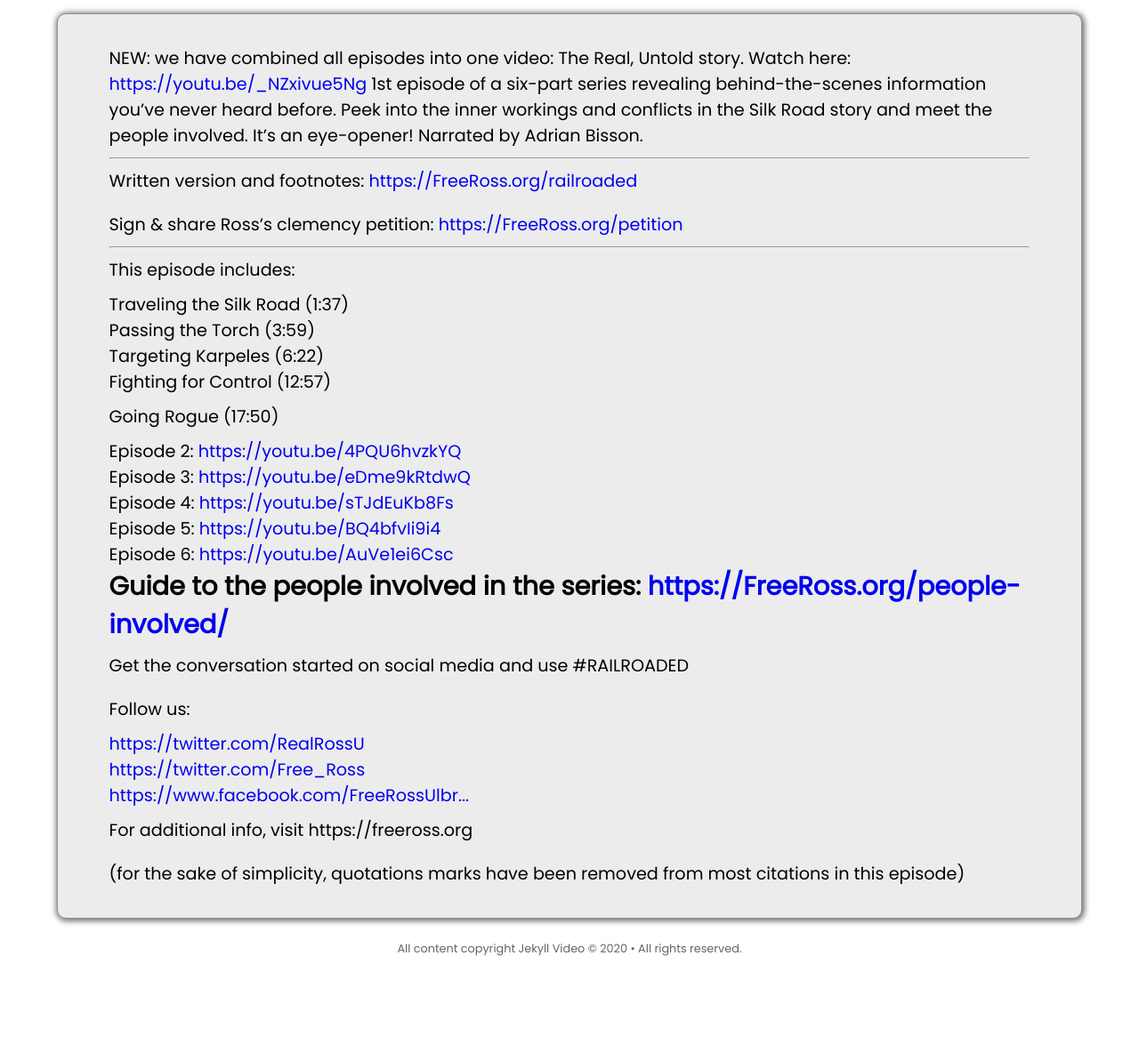
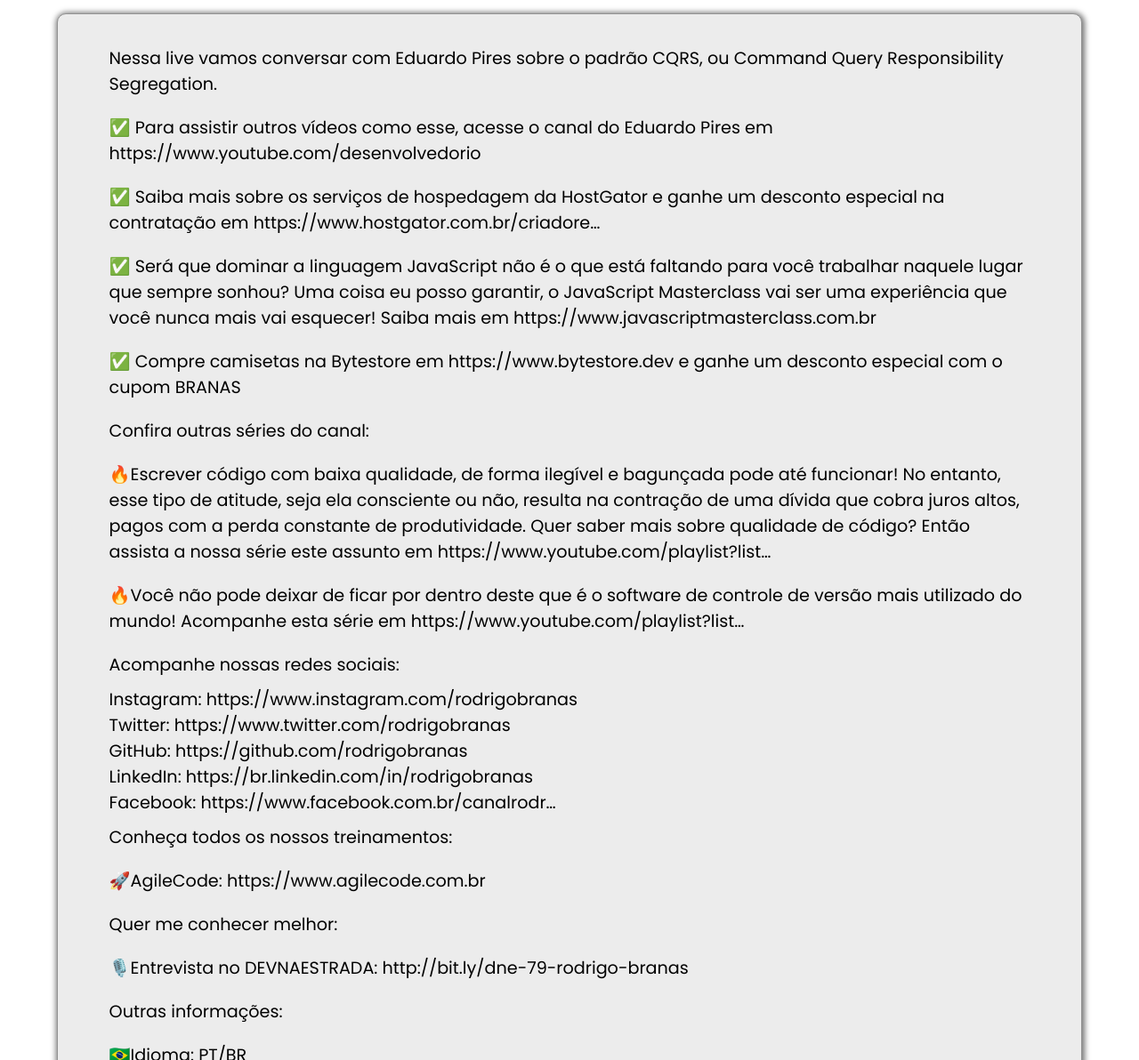
Before and after one commit to EventosTI/TalkDev, a Jekyll site: the page built from _videos/2015-10-10-railroad-e1-the-targeting-caging-of-ross-ulbricht.md, in a window 1280 px wide and 1400 px high, scrolled down 588 px. Shown: the part 208-1400 px from the top of the window at 89% size. Built offline with Jekyll 4.4.1, drawn with Linux system fonts in a browser that asks for light colours; before the commit the page ends 1872 px from its top, so only the background shows below that; some of the changed text lies outside the part shown.

Commit message:
CQRS com Eduardo Pires // Live #55
https://youtu.be/eVC5CMMSnwg

```diff
--- a/_videos/2015-10-10-railroad-e1-the-targeting-caging-of-ross-ulbricht.md
+++ b/_videos/2015-10-10-railroad-e1-the-targeting-caging-of-ross-ulbricht.md
@@ -1,47 +1,42 @@
 ---
-title: Railroaded | E1 - The Targeting & Caging of Ross Ulbricht
-youtube_id: 1bSNQwI8ohI
+title: CQRS com Eduardo Pires // Live #55
+youtube_id: eVC5CMMSnwg
 date: 2015-10-10
-tags: [News, Investigations]
+tags: [CQRS, Live]
 ---
 
-NEW: we have combined all episodes into one video: The Real, Untold story. Watch here: <https://youtu.be/_NZxivue5Ng>
-1st episode of a six-part series revealing behind-the-scenes information you've never heard before. Peek into the inner workings and conflicts in the Silk Road story and meet the people involved.
-It's an eye-opener!
-Narrated by Adrian Bisson.
+Nessa live vamos conversar com Eduardo Pires sobre o padrão CQRS, ou Command Query Responsibility Segregation.
 
+✅ Para assistir outros vídeos como esse, acesse o canal do Eduardo Pires em https://www.youtube.com/desenvolvedorio
 
------------------------------------------------------------------------------------------------
-Written version and footnotes: <https://FreeRoss.org/railroaded>
+✅ Saiba mais sobre os serviços de hospedagem da HostGator e ganhe um desconto especial na contratação em https://www.hostgator.com.br/criadore...
 
-Sign & share Ross’s clemency petition: <https://FreeRoss.org/petition>
+✅ Será que dominar a linguagem JavaScript não é o que está faltando para você trabalhar naquele lugar que sempre sonhou? Uma coisa eu posso garantir, o JavaScript Masterclass vai ser uma experiência que você nunca mais vai esquecer! Saiba mais em https://www.javascriptmasterclass.com.br
 
------------------------------------------------------------------------------------------------
-This episode includes:
+✅ Compre camisetas na Bytestore em https://www.bytestore.dev e ganhe um desconto especial com o cupom BRANAS
 
-- Traveling the Silk Road (1:37)
-- Passing the Torch (3:59)
-- Targeting Karpeles (6:22)
-- Fighting for Control (12:57)
-- Going Rogue (17:50)
+Confira outras séries do canal:
 
-- Episode 2: <https://youtu.be/4PQU6hvzkYQ>
-- Episode 3: <https://youtu.be/eDme9kRtdwQ>
-- Episode 4: <https://youtu.be/sTJdEuKb8Fs>
-- Episode 5: <https://youtu.be/BQ4bfvIi9i4>
-- Episode 6: <https://youtu.be/AuVe1ei6Csc>
+🔥Escrever código com baixa qualidade, de forma ilegível e bagunçada pode até funcionar! No entanto, esse tipo de atitude, seja ela consciente ou não, resulta na contração de uma dívida que cobra juros altos, pagos com a perda constante de produtividade. Quer saber mais sobre qualidade de código? Então assista a nossa série este assunto em https://www.youtube.com/playlist?list...
 
-Guide to the people involved in the series: <https://FreeRoss.org/people-involved/>
------------------------------------------------------------------------------------------------
+🔥Você não pode deixar de ficar por dentro deste que é o software de controle de versão mais utilizado do mundo! Acompanhe esta série em https://www.youtube.com/playlist?list...
 
-Get the conversation started on social media and use #RAILROADED
+Acompanhe nossas redes sociais:
 
-Follow us:
+- Instagram: https://www.instagram.com/rodrigobranas
+- Twitter: https://www.twitter.com/rodrigobranas
+- GitHub: https://github.com/rodrigobranas
+- LinkedIn: https://br.linkedin.com/in/rodrigobranas
+- Facebook: https://www.facebook.com.br/canalrodr...
 
-- <https://twitter.com/RealRossU>
-- <https://twitter.com/Free_Ross>
-- <https://www.facebook.com/FreeRossUlbr...>
+Conheça todos os nossos treinamentos:
 
-For additional info, visit https://freeross.org
+🚀AgileCode: https://www.agilecode.com.br
 
-(for the sake of simplicity, quotations marks have been removed from most citations in this episode)
+Quer me conhecer melhor:
+
+🎙️Entrevista no DEVNAESTRADA: http://bit.ly/dne-79-rodrigo-branas
+
+Outras informações:
+
+🇧🇷Idioma: PT/BR
```
